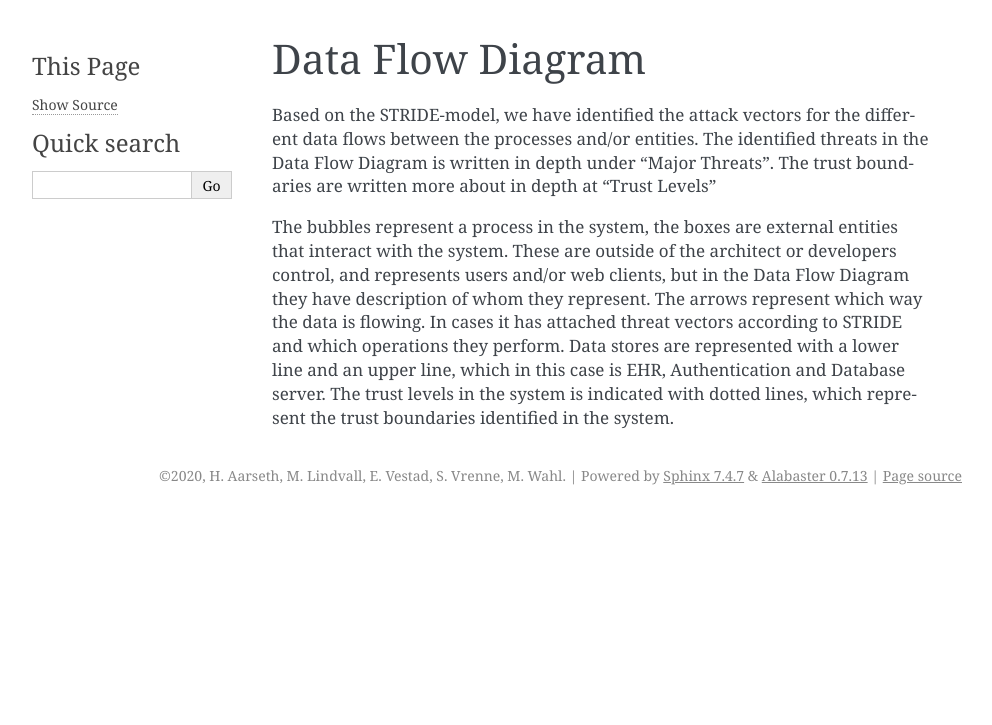
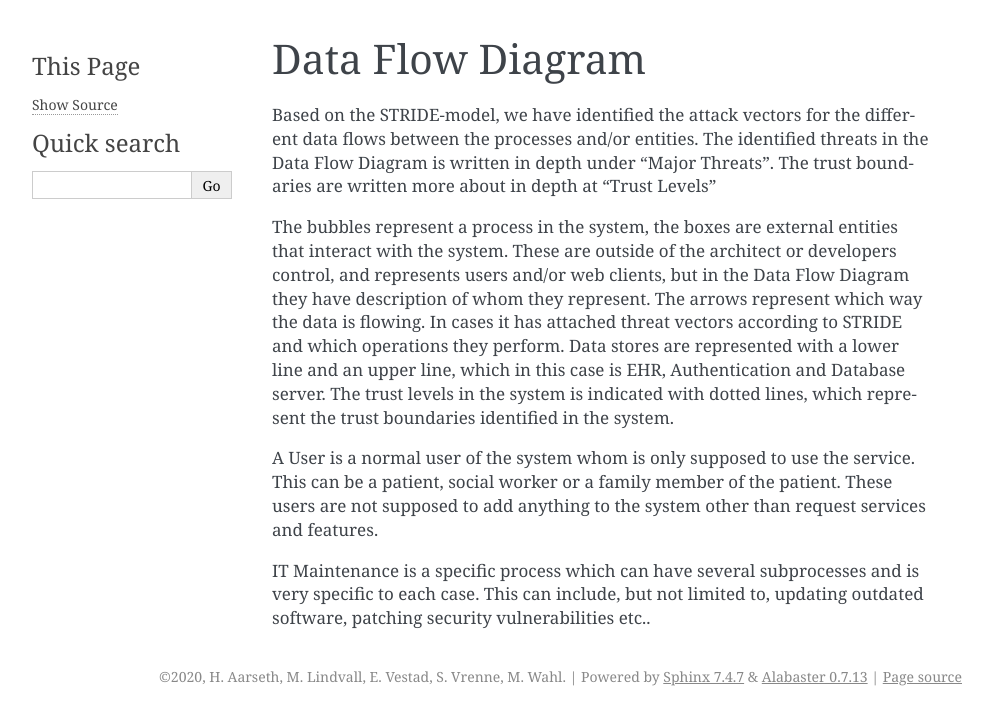
Before and after one commit to SteinarVrenne/school_imt3501, a Sphinx documentation site: the page built from task2/source/pages/01_Data_Flow_Diagram.rst, in a window 1280 px wide. Shown: the top 725 px of the page, without its empty margins (148-1140 px from the left). Built offline with Sphinx 7.4.7, drawn with Linux system fonts in a browser that asks for light colours.

Commit message:
Additions to 01_Data_Flow_Diagram.rst and .png.drawio and! Espen is a boomer

```diff
--- a/task2/source/pages/01_Data_Flow_Diagram.rst
+++ b/task2/source/pages/01_Data_Flow_Diagram.rst
@@ -5,6 +5,10 @@ Based on the STRIDE-model, we have identified the attack vectors for the differe
 
 The bubbles represent a process in the system, the boxes are external entities that interact with the system. These are outside of the architect or developers control, and represents users and/or web clients, but in the Data Flow Diagram they have description of whom they represent. The arrows represent which way the data is flowing. In cases it has attached threat vectors according to STRIDE and which operations they perform. Data stores are represented with a lower line and an upper line, which in this case is EHR, Authentication and Database server. The trust levels in the system is indicated with dotted lines, which represent the trust boundaries identified in the system.
 
+A User is a normal user of the system whom is only supposed to use the service. This can be a patient, social worker or a family member of the patient. These users are not supposed to add anything to the system other than request services and features.
+
+IT Maintenance is a specific process which can have several subprocesses and is very specific to each case. This can include, but not limited to, updating outdated software, patching security vulnerabilities etc..
+
 ..
     - Revisit the general architecture you created and the functionalities you defined in theuse cases, then design the system in terms of DFD (Data Flow Diagram)
     - Define the high-level way of disassembling the system and focusing on itsfunctional components, and to analyze the flows of data through the systemcomponents.
--- a/task2/source/pages/02_Major_Threats.rst
+++ b/task2/source/pages/02_Major_Threats.rst
@@ -77,7 +77,7 @@ System and data availability threats
   "T14", "System monitoring/logging fails and creates a gap in the event logs.", "Logs", "Data flow"
   "T15", "The webserver is inaccessible because of too many incoming requests.", "Webserver", "Process"
   "T16", "Third party software experiences downtime that causes lack of functionality in the system.", "System software", "Process & External entity"
-  "T17", "The database server is inaccessible because of too many incoming requests.", "Database serber", "Process & Data storage"
+  "T17", "The database server is inaccessible because of too many incoming requests.", "Database server", "Process & Data storage"
   "T18", "Users are not able to use the web application in emergency situations because of system downtime.", "Webserver", "Process"
 
 
```
Also changed, not shown: task2/source/pages/01_Data_Flow_Diagram.drawio.png.
